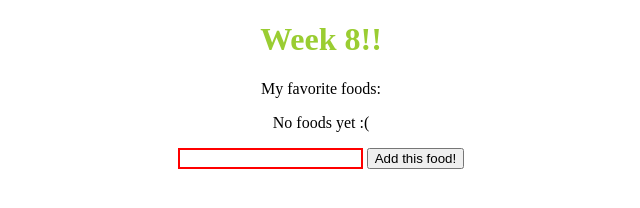
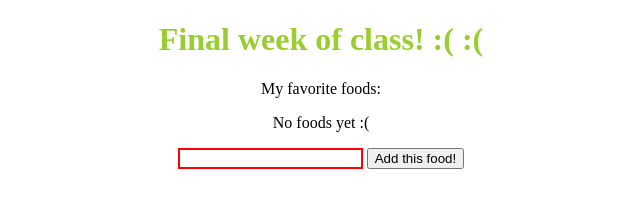
Before and after one commit to ameliacasciola/versionControlDemo, a plain HTML site: page index.html in a window 1280 px wide. Shown: the whole page, without its empty margins (319-959 px from the left). Drawn offline with Linux system fonts and the light colour scheme.

Commit message:
Update index.html

```diff
--- a/index.html
+++ b/index.html
@@ -5,7 +5,7 @@
 </head>
 
 <body>
-	<h1 class="headers">Week 8!!</h1>
+	<h1 class="headers">Final week of class! :( :( </h1>
 
 	<!-- REVIEW EXERCISE - create a paragraph that says "My favorite foods"-->
 	<p>My favorite foods:</p>
```
